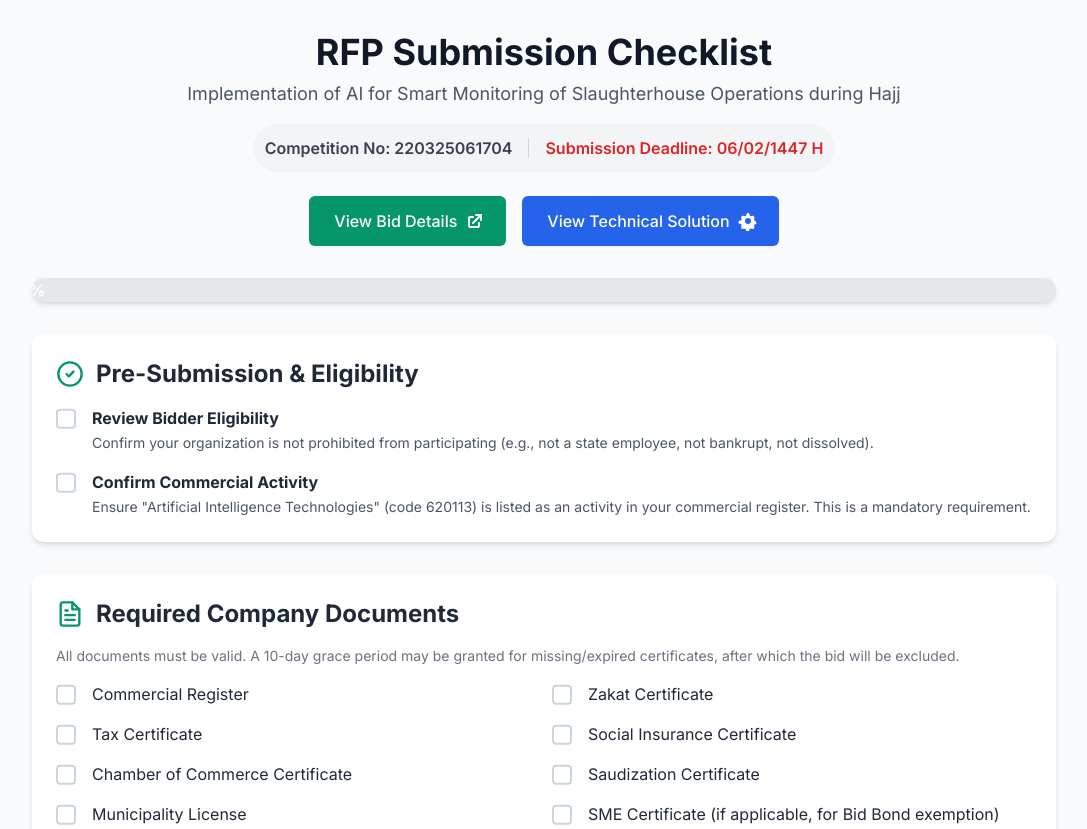
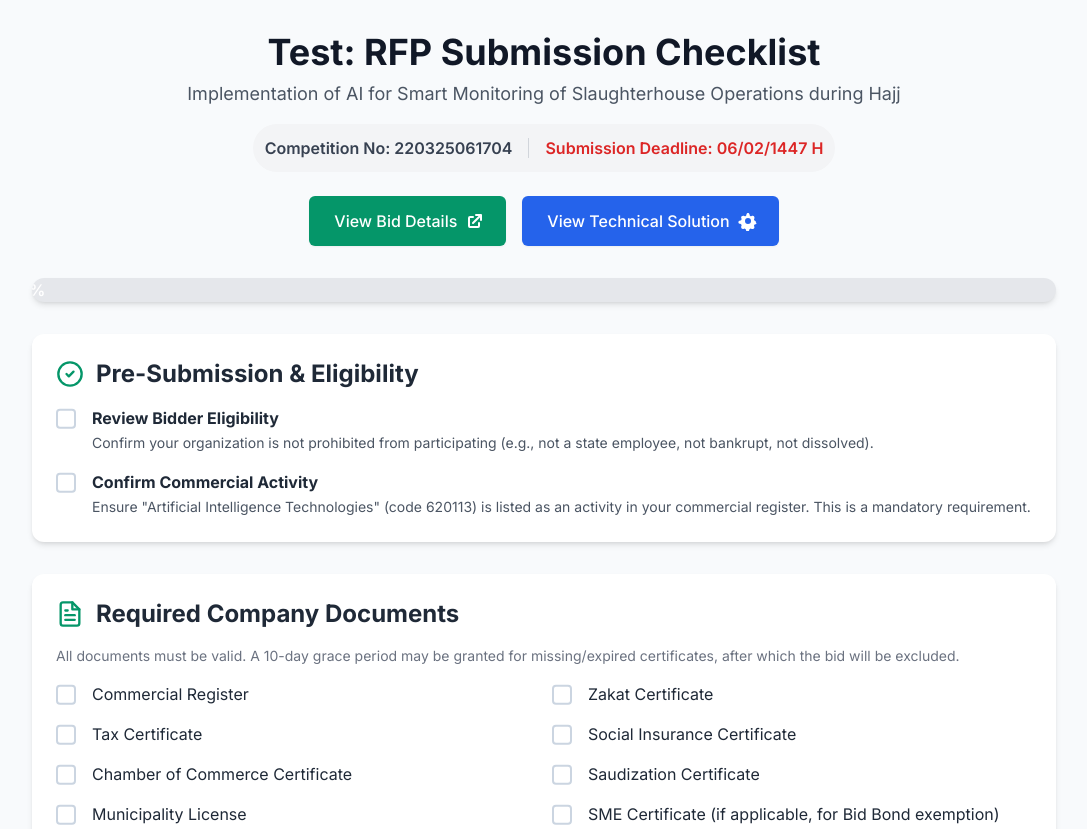
Before and after one commit to IIoT-Solutions-SA/shdt, a plain HTML site: page index.html in a window 1280 px wide. Shown: the top 829 px of the page, without its empty margins (96-1183 px from the left). Drawn offline with nearby package versions, Linux system fonts and the light colour scheme.

Commit message:
Testing the new CI/CD pipeline

```diff
--- a/index.html
+++ b/index.html
@@ -97,7 +97,7 @@
     <div class="max-w-5xl mx-auto">
         <!-- Header -->
         <header class="text-center mb-8">
-            <h1 class="text-3xl md:text-4xl font-bold text-gray-900">RFP Submission Checklist</h1>
+            <h1 class="text-3xl md:text-4xl font-bold text-gray-900">Test: RFP Submission Checklist</h1>
             <p class="mt-2 text-lg text-gray-600">Implementation of AI for Smart Monitoring of Slaughterhouse Operations during Hajj</p>
             <div class="mt-4 inline-flex items-center gap-4 bg-gray-100 p-3 rounded-full">
                 <span class="font-semibold text-gray-700">Competition No: 220325061704</span>
```
